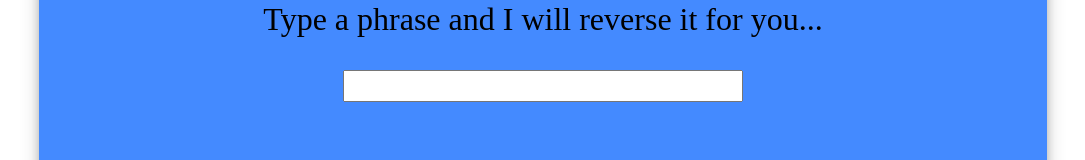
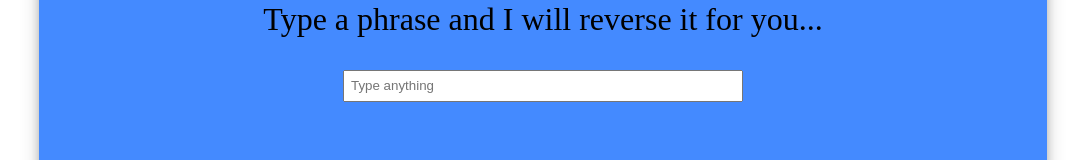
Before and after one commit to verusbabb/Mini-Apps, a React (Create React App) app: page / in a window 1280 px wide. Shown: the part 1355-1515 px from the top of the page, without its empty margins (97-1182 px from the left). Built offline with nearby package versions, Linux system fonts and the light colour scheme.

Commit message:
placeholder text

```diff
--- a/src/components/reverseMe.js
+++ b/src/components/reverseMe.js
@@ -37,7 +37,12 @@ export default function ReverseMe() {
       <Instruct>Type a phrase and I will reverse it for you...</Instruct>
 
       <form id="inputForm">
-        <Input type="text" name="phrase" onChange={reverseWithSpread} />
+        <Input
+          type="text"
+          name="phrase"
+          placeholder="Type anything"
+          onChange={reverseWithSpread}
+        />
       </form>
 
       <Instruct>{reverseMe}</Instruct>
```
